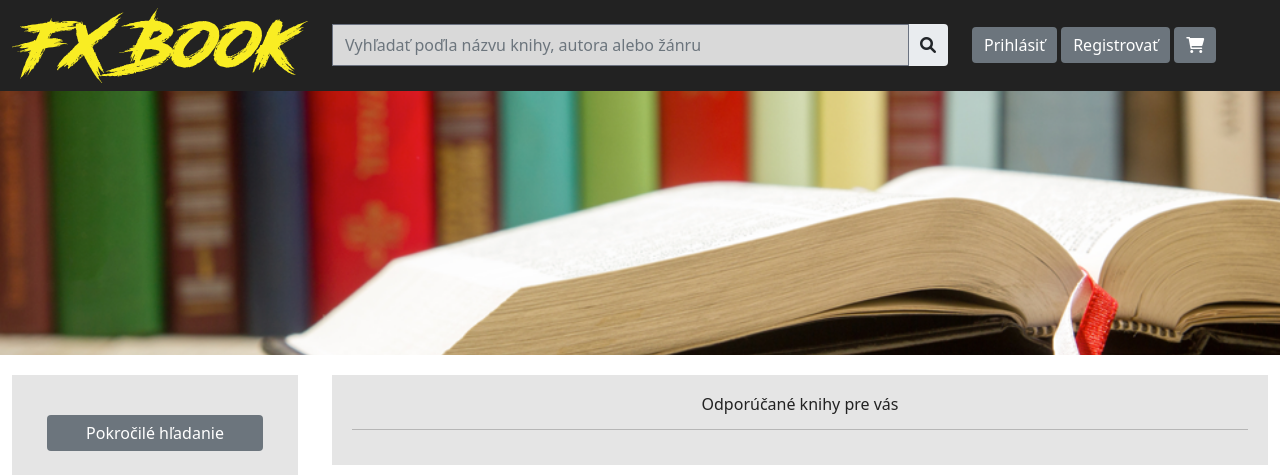
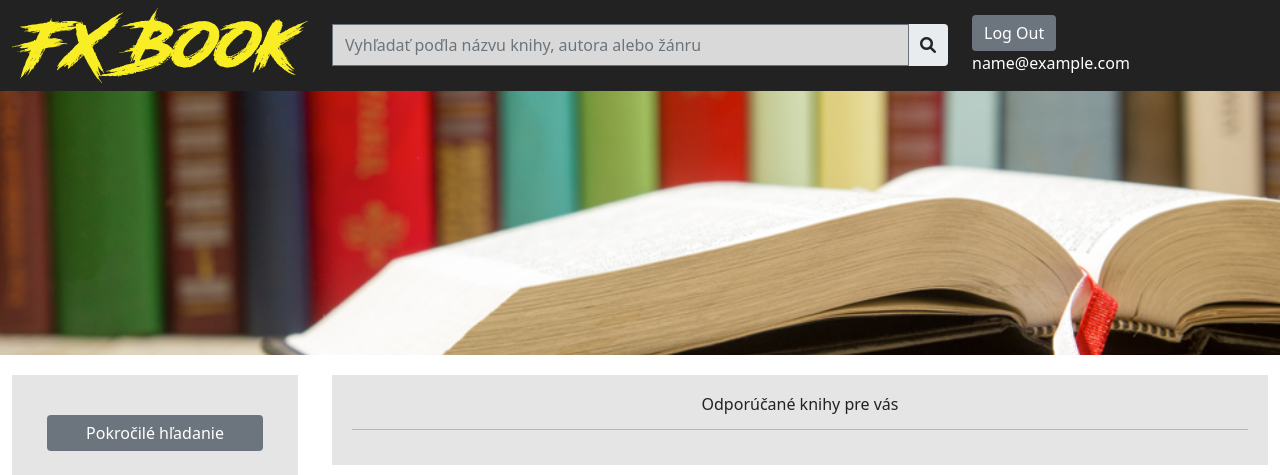
Before and after one commit to Roman-24/Eshop_books_r, a Laravel app: page / in a window 1280 px wide. Shown: the top 475 px of the page. Run offline with Laravel 8, Linux system fonts and the light colour scheme; the visitor is signed in with stand-in values (Sample User, id 1); data that the repository does not hold is empty; style sheets or scripts are compiled from the project's sources.

Commit message:
status prihlásenia a tlacidlo na logout

```diff
--- a/public/css/style.css
+++ b/public/css/style.css
@@ -413,3 +413,7 @@ form input {
 .logo-small {
     max-height: 80px;
 }
+
+.user-name {
+    color: white;
+}
--- a/resources/views/layout/pages/shopping-cart.blade.php
+++ b/resources/views/layout/pages/shopping-cart.blade.php
@@ -8,7 +8,7 @@
             <div class="row m-0">
 {{--                @include('layout.partials.book-item', ['item'=>$item])--}}
                 <div class="col-0 align-self-center col-lg-2">
-                    <div class="d-flex text-center quantity-selection ">
+                    <div class="d-flex text-center quantity-selection">
                         <button class="btn btn-link px-2"
                                 onclick="this.parentNode.querySelector('input[type=number]').stepDown()">
                             <i class="fas fa-minus"></i>
--- a/resources/views/layout/partials/header.blade.php
+++ b/resources/views/layout/partials/header.blade.php
@@ -14,10 +14,23 @@
                 </div>
             </div>
             <div class="col-12 col-md-3 buttons">
+                @auth
+                <!-- Authentication -->
+                <form method="POST" action="{{ route('logout') }}">
+                    @csrf
+                    <a class="btn btn-secondary" href="route('logout')"
+                                           onclick="event.preventDefault();
+                                            this.closest('form').submit();">
+                        {{ __('Log Out') }}
+                    </a>
+                </form>
+                <p class="user-name">{{ Auth::user()->email }}</p>
+                @else
                 <a class="btn btn-secondary home-btn" href="{{ url('') }}"><i class="fas fa-home"></i></a>
                 <a class="btn btn-secondary" href="login">Prihlásiť</a>
                 <a class="btn btn-secondary" href="register">Registrovať</a>
                 <a class="btn btn-secondary" href="shopping-cart"><i class="fas fa-shopping-cart"></i></a>
+                @endauth
             </div>
         </div>
     </div>
```
